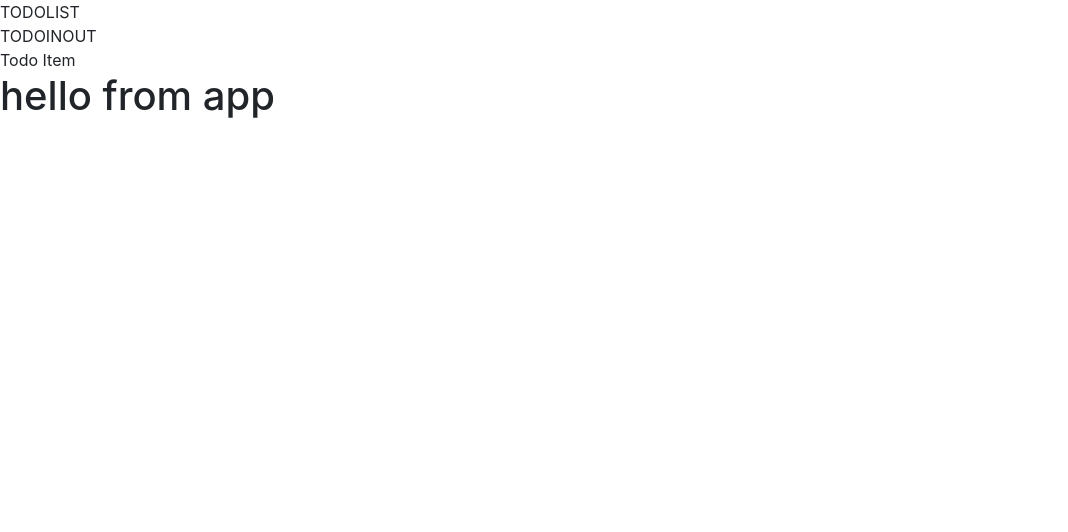
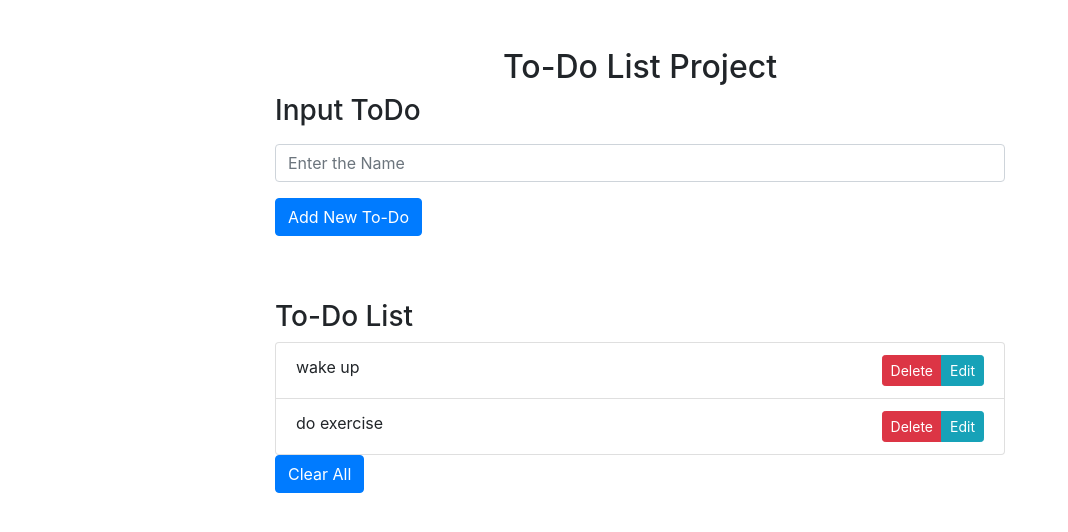
Before and after one commit to AlisherKarim/to-do-list, a React (Create React App) app: page / in a window 1280 px wide. Shown: the top 532 px of the page, without its empty margins (0-1068 px from the left). Built offline with nearby package versions, Linux system fonts and the light colour scheme.

Commit message:
all funstions except edit added

```diff
--- a/src/App.js
+++ b/src/App.js
@@ -1,18 +1,74 @@
 import React, { Component } from 'react'
-import uuid from 'uuid'
+import {v4 as uuidv4} from 'uuid'
 import ToDoInput from "./components/ToDoInput"
-import ToDoItem from "./components/ToDoItem"
+//import ToDoItem from "./components/ToDoItem"
 import TodoList from './components/TodoList'
 //some comment
 export default class App extends Component {
+  state = {
+    items : [
+      {id: uuidv4(), text: "wake up"},
+      {id: uuidv4(), text: "do exercise"}
+    ],
+    id : uuidv4(),
+    item: "",
+    edit: false
+  }
+
+  handleSubmit = (event) => {
+    event.preventDefault();
+    if(this.state.edit === true){
+      this.setState({
+
+      })
+    }
+    else{
+      const newItem = {id: this.state.id, text: this.state.item}
+      this.setState({
+        items: [...this.state.items, newItem],
+        item: "",
+        id : uuidv4()
+      })
+    }
+  }
+  handleClear = () => {
+    this.setState({
+      items: []
+    })
+  }
+  handleEdit = (id) => {
+    console.log(`Editing ${id}`);
+    const itemToBeEdited = this.state.items.find((item) => {return item.id === id})
+    this.setState({
+      item : itemToBeEdited.text,
+      edit: true
+    })
+  }
+  handleDelete = (id) => {
+    //console.log(id)
+    this.setState({
+      items: this.state.items.filter((item) => {return item.id !== id})
+    })
+  }
+  handleChange = (event) => {
+    this.setState({
+      item: event.target.value
+    })
+  }
   render() {
+    //console.log(this.state.items)
     return (
-      <div>
-        <TodoList/>
-        <ToDoInput/>
-        <ToDoItem/>
-        <h1>hello from app</h1>
+
+      <div className = "container">
+        <div className = "row">
+          <div className = "col-10 mx-auto col-md-8 mt-5">
+            <h2 className = "text-capitalize text-center">To-Do List Project</h2>
+            <ToDoInput handleSubmit = {this.handleSubmit} value = {this.state.item} handleChange = {this.handleChange}/>
+            <TodoList items = {this.state.items} handleClear = {this.handleClear} handleDelete = {this.handleDelete} handleEdit = {this.handleEdit}/>
+          </div>
+        </div>
       </div>
+
     )
   }
 }
--- a/src/components/ToDoInput.js
+++ b/src/components/ToDoInput.js
@@ -2,9 +2,16 @@ import React, { Component } from 'react'
 
 export default class ToDoInput extends Component {
     render() {
+        const { value , handleSubmit, handleChange} = this.props;
         return (
             <div>
-                TODOINOUT
+                <form className = "form" onSubmit = {handleSubmit}>
+                    <div className = "form-group">
+                        <label htmlFor = "todoInput"><h3>Input ToDo</h3></label>
+                        <input onChange = {handleChange}  className = "form-control" id = "todoInput" name = "todoInput" type = "text" placeholder = "Enter the Name" value = {value}></input>
+                    </div>
+                    <button className = "btn btn-primary" type = "submit">Add New To-Do</button>
+                </form>
             </div>
         )
     }
--- a/src/components/ToDoItem.js
+++ b/src/components/ToDoItem.js
@@ -2,9 +2,14 @@ import React, { Component } from 'react'
 
 export default class ToDoItem extends Component {
     render() {
+        const {handleDelete, handleEdit, itemName, itemId} = this.props
         return (
             <div>
-                Todo Item
+                {itemName}
+                <span className = "btn-group btn-group-sm float-right">
+                    <button onClick = {() => handleDelete(itemId)} className = "btn btn-danger btn-sm">Delete</button>
+                    <button className = "btn btn-info btn-sm" onClick = {() => handleEdit(itemId)}>Edit</button>
+                </span>
             </div>
         )
     }
--- a/src/components/TodoList.js
+++ b/src/components/TodoList.js
@@ -1,11 +1,18 @@
 import React, { Component } from 'react'
-
+import Item from "./ToDoItem"
 export default class TodoList extends Component {
     render() {
+        const items = this.props.items
+        const {handleEdit, handleDelete, handleClear} = this.props
+        //console.log(items);
         return (
-            <div>
-                TODOLIST
-            </div>
+            <section style = {{margin: "4rem 0 0 0"}}>
+                <h3>To-Do List</h3>
+                <ul className = "list-group">
+                    {items.map((item) => <li className = "list-group-item" key = {item.id}><Item handleDelete = {handleDelete} handleEdit = {handleEdit} itemName = {item.text} itemId = {item.id}/></li>)}
+                </ul>
+                <button className = "btn btn-primary" onClick = {handleClear}>Clear All</button>
+            </section>
         )
     }
 }
```
